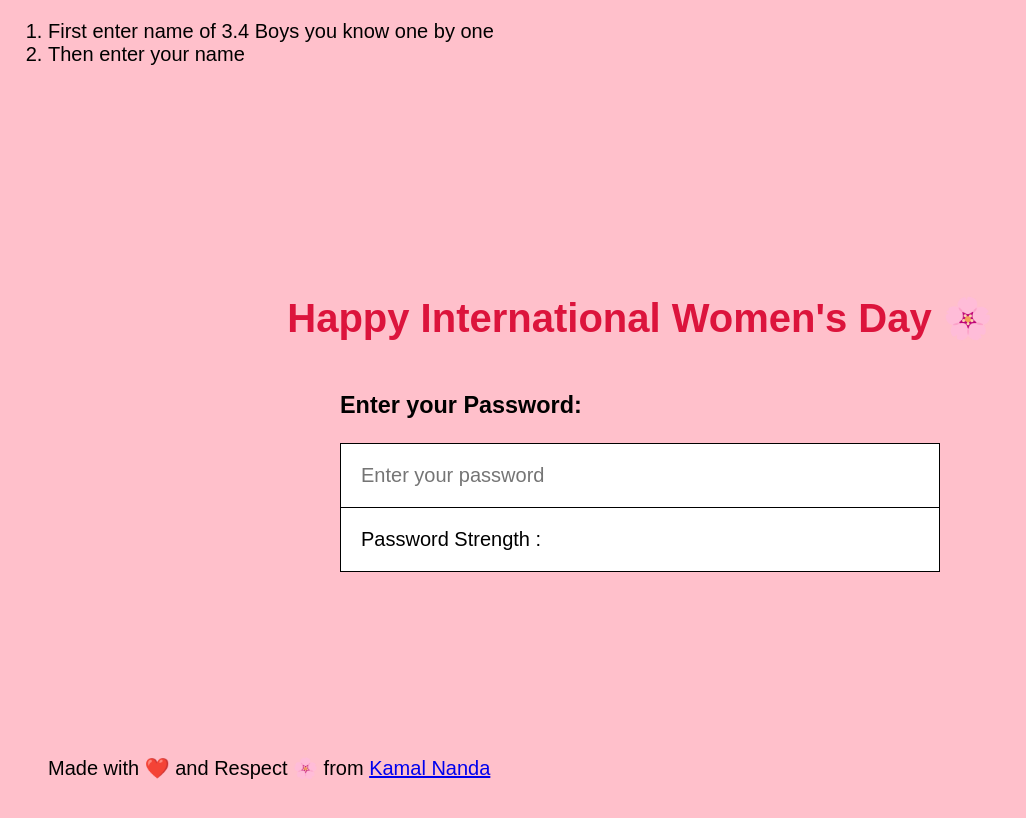
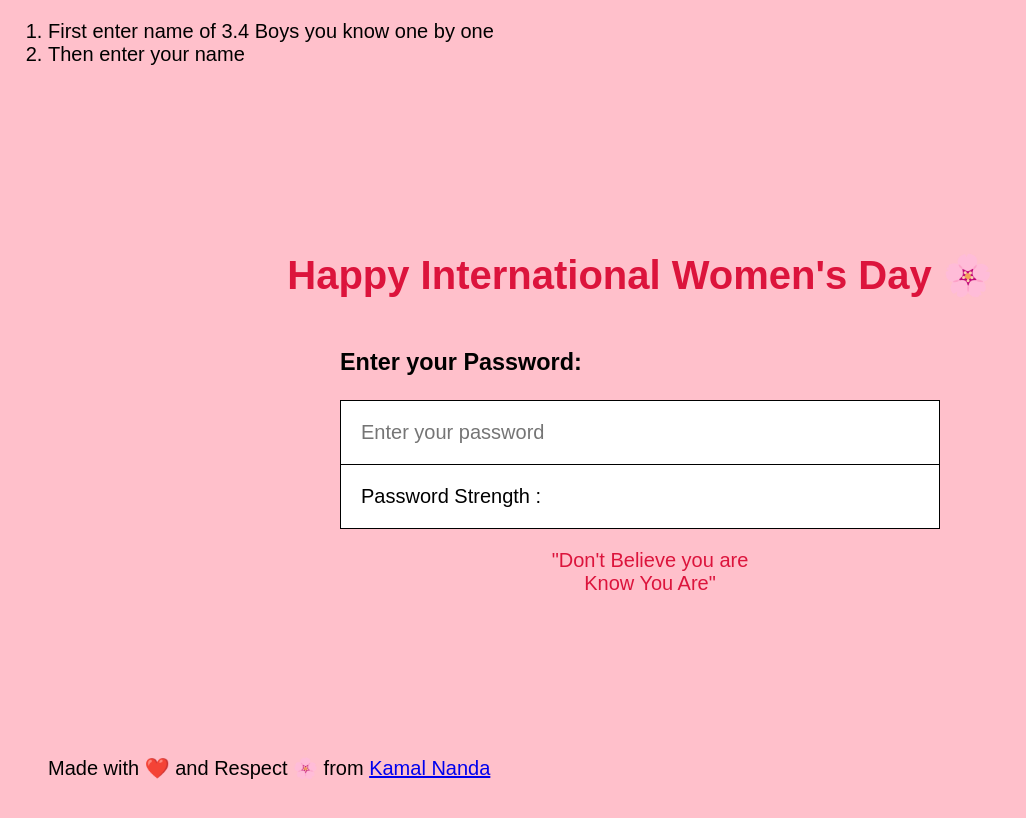
Before and after one commit to KamalNanda/WomenAreStrong, a React (Create React App) app: page / in a window 1280 px wide. Shown: the top 818 px of the page, without its empty margins (0-1026 px from the left). Built offline with nearby package versions, Linux system fonts and the light colour scheme.

Commit message:
Update App.js

```diff
--- a/src/App.js
+++ b/src/App.js
@@ -87,6 +87,10 @@ export default function App() {
             </p>
           </div>
         </form>
+        <p style={{ textAlign: "center", color:"crimson" }}>
+          "Don't Believe you are <br />
+          Know You Are"
+        </p>
       </main>
       <div className="instructions">
         <ol>
```
